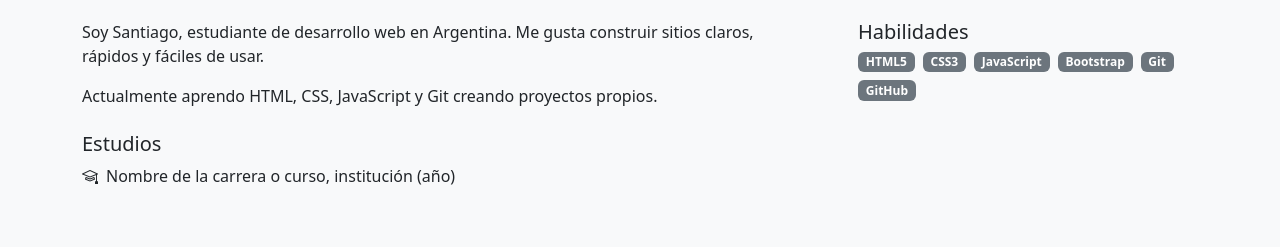
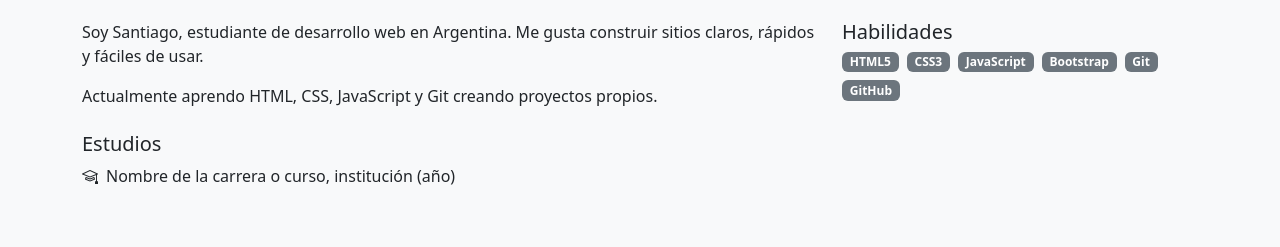
Before and after one commit to MrRinaldi/MrRinaldi.github.io, a plain HTML site: page index.html in a window 1280 px wide. Shown: the part 443-690 px from the top of the page. Drawn offline with nearby package versions, Linux system fonts and the light colour scheme.

Commit message:
fix: scroll horizontal en sobre mi (g-5 a g-4)

```diff
--- a/index.html
+++ b/index.html
@@ -175,8 +175,10 @@
                 <!-- h2: título de la sección. mb-4: margen abajo. -->
                 <h2 class="mb-4" data-i18n="sobreMi.titulo">Sobre mí</h2>
 
-                <!-- g-5: espacio grande entre las dos columnas -->
-                <div class="row g-5">
+                <!-- g-4: espacio de 24px entre columnas.
+                    No usar g-5 acá: es más ancho que el margen del container
+                    y genera scroll horizontal en celular. -->
+                    <div class="row g-4">
 
                     <!-- ===== COLUMNA IZQUIERDA: presentación y estudios =====
                          col-lg-8: desde pantallas grandes ocupa 8 de 12 columnas.
```
